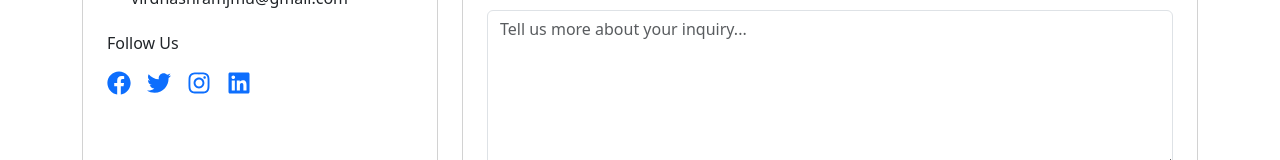
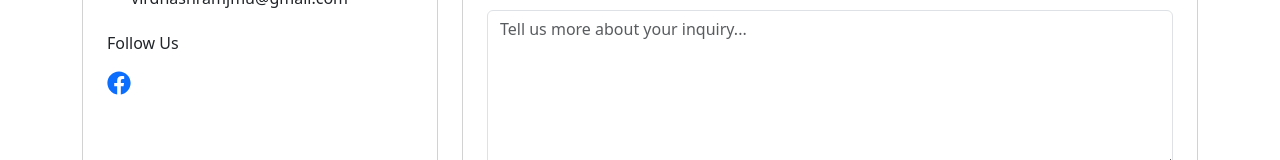
Before and after one commit to MrSahalImran/NGO, a React (Vite) app in the folder client/: page /contact in a window 1280 px wide. Shown: the part 770-930 px from the top of the page. Built offline with nearby package versions, Linux system fonts and the light colour scheme; no server answers.

Commit message:
refact contact form

```diff
--- a/client/src/pages/Contact.tsx
+++ b/client/src/pages/Contact.tsx
@@ -6,9 +6,6 @@ import {
   FaEnvelope,
   FaMapMarkerAlt,
   FaFacebook,
-  FaTwitter,
-  FaInstagram,
-  FaLinkedin,
 } from "react-icons/fa";
 import { toast } from "react-toastify";
 
@@ -20,9 +17,6 @@ interface NGOInfo {
   };
   socialMedia: {
     facebook?: string;
-    twitter?: string;
-    instagram?: string;
-    linkedin?: string;
   };
 }
 
@@ -36,9 +30,6 @@ const Contact = () => {
     },
     socialMedia: {
       facebook: "/",
-      twitter: "/",
-      instagram: "/",
-      linkedin: "/",
     },
   };
 
@@ -151,30 +142,6 @@ const Contact = () => {
                         rel="noopener noreferrer"
                       >
                         <FaFacebook size={24} />
-                      </a>
-                      <a
-                        href={ngoInfo.socialMedia.twitter}
-                        className="text-primary me-3"
-                        target="_blank"
-                        rel="noopener noreferrer"
-                      >
-                        <FaTwitter size={24} />
-                      </a>
-                      <a
-                        href={ngoInfo.socialMedia.instagram}
-                        className="text-primary me-3"
-                        target="_blank"
-                        rel="noopener noreferrer"
-                      >
-                        <FaInstagram size={24} />
-                      </a>
-                      <a
-                        href={ngoInfo.socialMedia.linkedin}
-                        className="text-primary"
-                        target="_blank"
-                        rel="noopener noreferrer"
-                      >
-                        <FaLinkedin size={24} />
                       </a>
                     </div>
                   </div>
```
